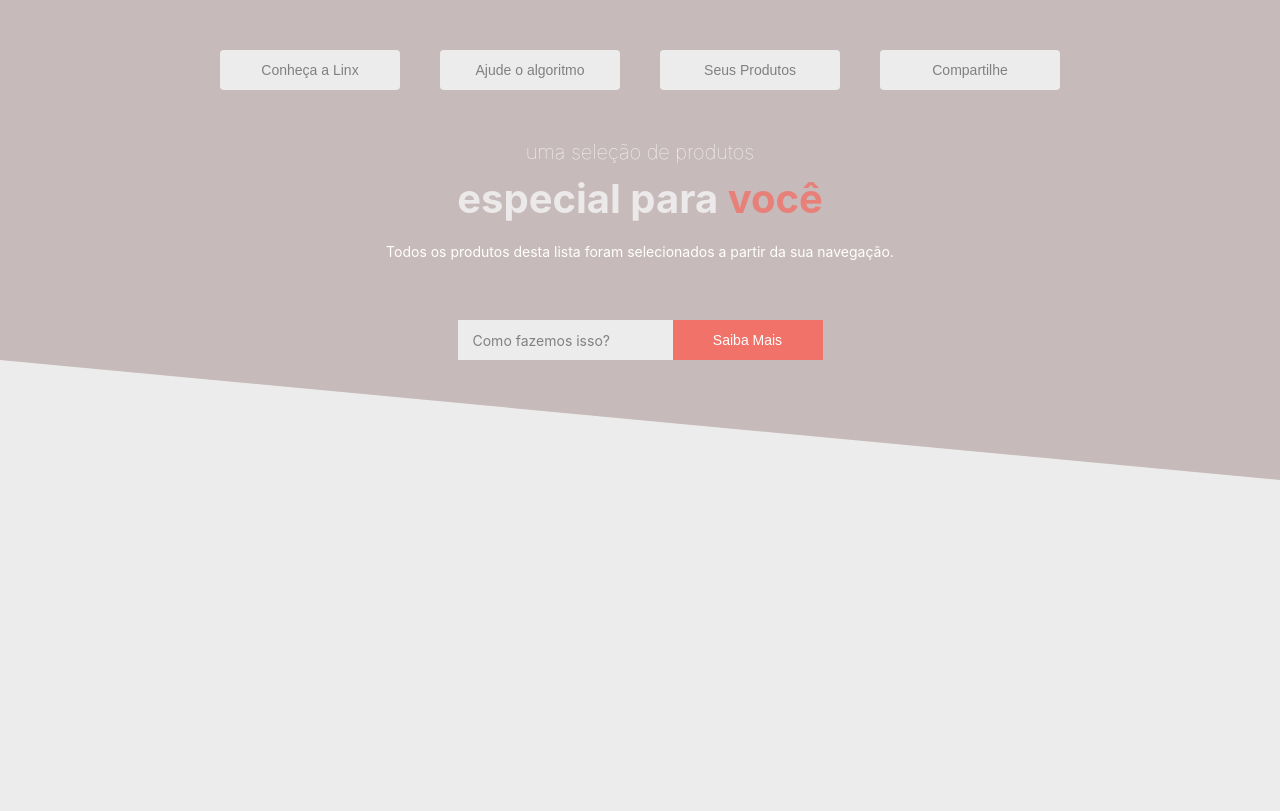
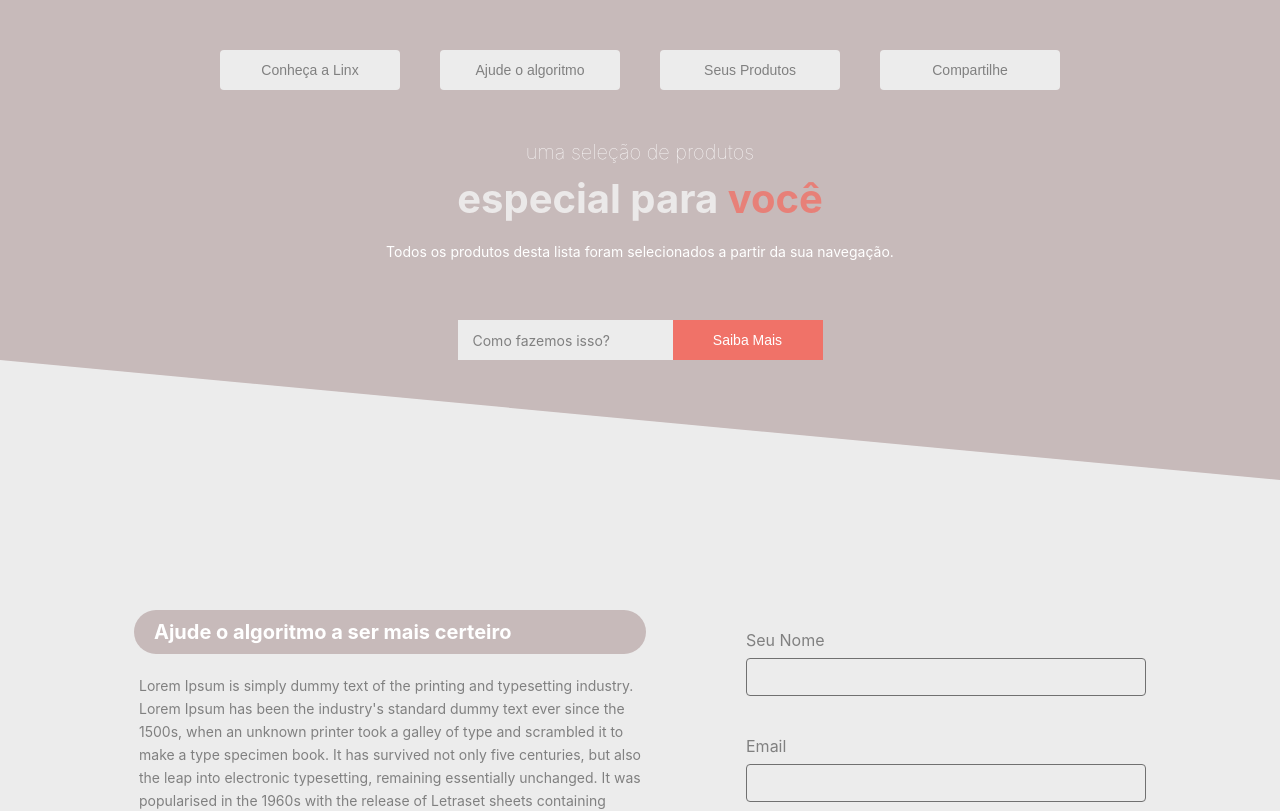
Before and after one commit to est8r/Sprint-Linx, a React (Vite) app: page / in a window 1280 px wide. Shown: the top 811 px of the page. Built offline with nearby package versions, Linux system fonts and the light colour scheme.

Commit message:
Importando o componente Main

```diff
--- a/src/App.jsx
+++ b/src/App.jsx
@@ -1,11 +1,13 @@
 import { useState } from 'react';
 import Header from './components/Header/Header.jsx';
+import Main from './components/Main/Main.jsx';
 import './App.css';
 
 function App() {
   return (
     <div className="App">
       <Header />
+      <Main />
     </div>
   );
 }
```
